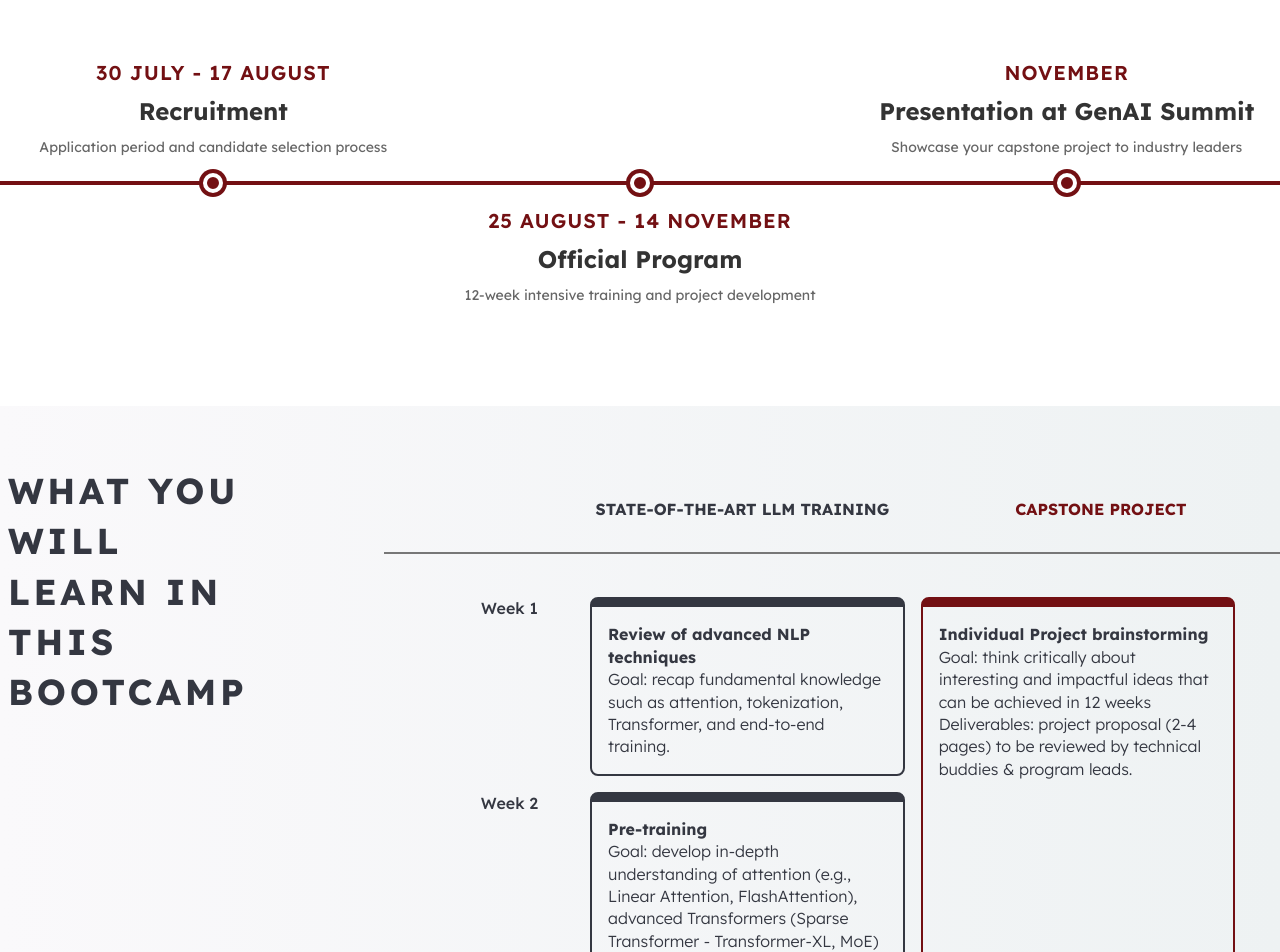
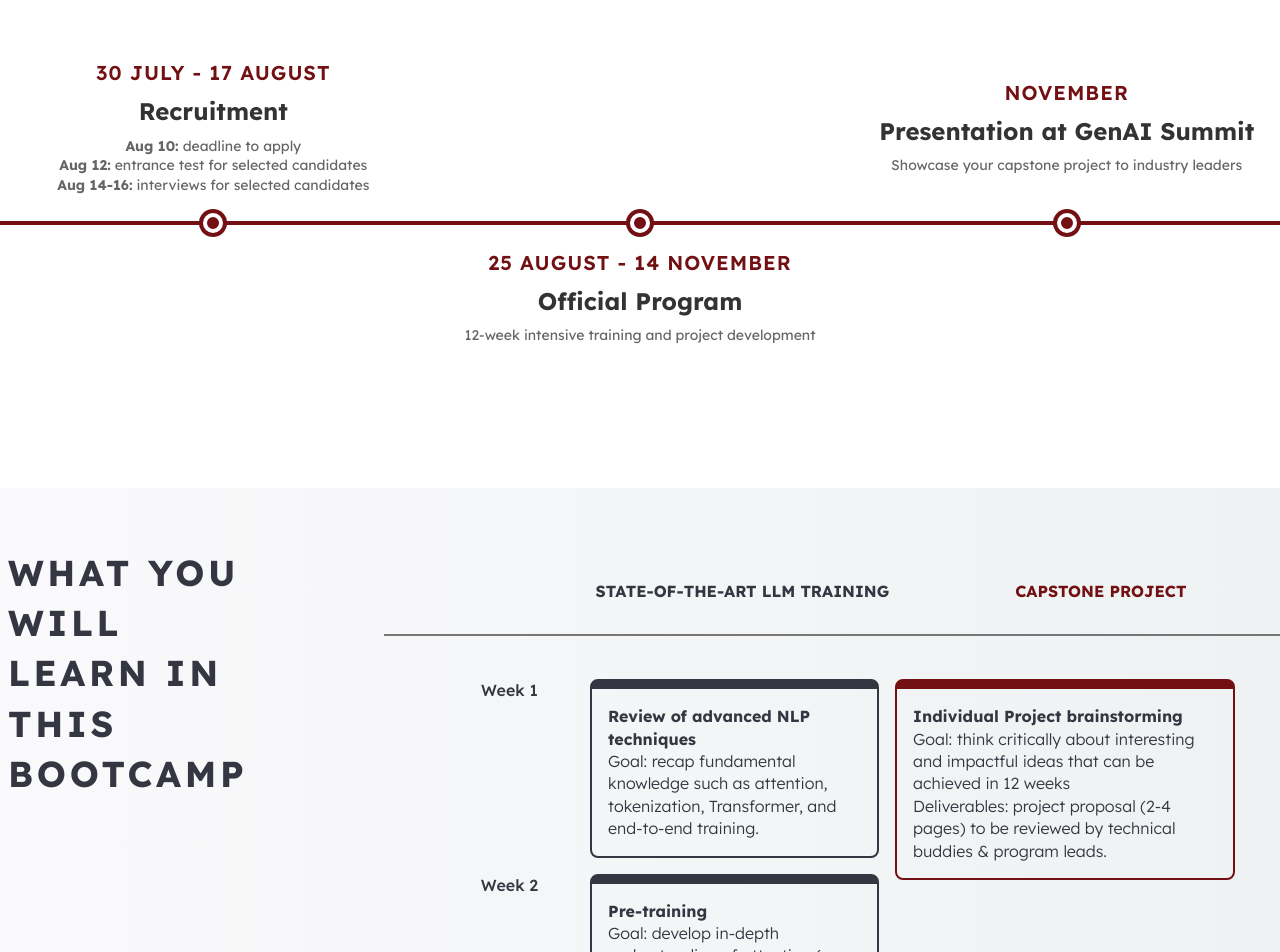
Before and after one commit to trungduong1185/astar, a React (Create React App) app: page / in a window 1280 px wide. Shown: the part 1700-2652 px from the top of the page. Built offline with nearby package versions, Linux system fonts and the light colour scheme.

Commit message:
Update code

```diff
--- a/src/containers/Mentorship/styles.css
+++ b/src/containers/Mentorship/styles.css
@@ -97,7 +97,8 @@ body.modal-open {
 }
 .mentors-title li{
   margin-bottom: 0.3rem;
-  font-weight: 400;
+  font-weight: 500;
+  color: #211f26;
   font-family: Lato;
   font-size: 16px;
 }
--- a/src/containers/ProgramTimeline/index.js
+++ b/src/containers/ProgramTimeline/index.js
@@ -8,7 +8,7 @@ const ProgramTimeline = ({ id }) => {
     {
       month: '30 July - 17 August',
       title: 'Recruitment',
-      description: 'Application period and candidate selection process',
+      description: ['<b>Aug 10:</b> deadline to apply', '<b>Aug 12:</b> entrance test for selected candidates', '<b>Aug 14-16:</b> interviews for selected candidates'],
       position: 'left'
     },
     {
@@ -42,7 +42,15 @@ const ProgramTimeline = ({ id }) => {
                 <div className="timeline-content">
                   <div className="timeline-month red f4 fw6 ttu tracked">{item.month}</div>
                   <h3 className="timeline-title f3 fw7 mb2">{item.title}</h3>
-                  <p className="timeline-description f5 gray lh-copy">{item.description}</p>
+                                     <div className="timeline-description f5 gray lh-copy">
+                     {Array.isArray(item.description) ? (
+                       item.description.map((line, lineIndex) => (
+                         <div key={lineIndex} dangerouslySetInnerHTML={{ __html: line }}></div>
+                       ))
+                     ) : (
+                       <div dangerouslySetInnerHTML={{ __html: item.description }}></div>
+                     )}
+                   </div>
                 </div>
               </div>
             ))}
--- a/src/containers/ProgramTimeline/styles.css
+++ b/src/containers/ProgramTimeline/styles.css
@@ -54,7 +54,7 @@
 /* Left and Right items - above timeline */
 .timeline-item-left .timeline-content,
 .timeline-item-right .timeline-content {
-  margin-bottom: 148px;
+  margin-bottom: 192px;
 }
 
 /* Center item - below timeline */
--- a/src/containers/What/index.js
+++ b/src/containers/What/index.js
@@ -8,9 +8,9 @@ const What = ({ id }) => {
   var isMobile = useMediaQuery('(max-width: 768px)');
 
   const toggleCol_1 =
-    selectedId === 1 ? 'db w-100  w-50-l ' : 'dn db-l w-50-l ';
+    selectedId === 1 ? (isMobile ? 'db w-100' : 'db w-100 w-50-l') : (isMobile ? 'dn' : 'dn db-l w-50-l');
   const toggleCol_2 =
-    selectedId === 2 ? 'db w-100  w-50-l ' : 'dn db-l w-50-l ';
+    selectedId === 2 ? (isMobile ? 'db w-100' : 'db w-100 w-50-l') : (isMobile ? 'dn' : 'dn db-l w-50-l');
 
   return (
     <div className="w-100 bg-program lh-copy block-pt-pb">
```
